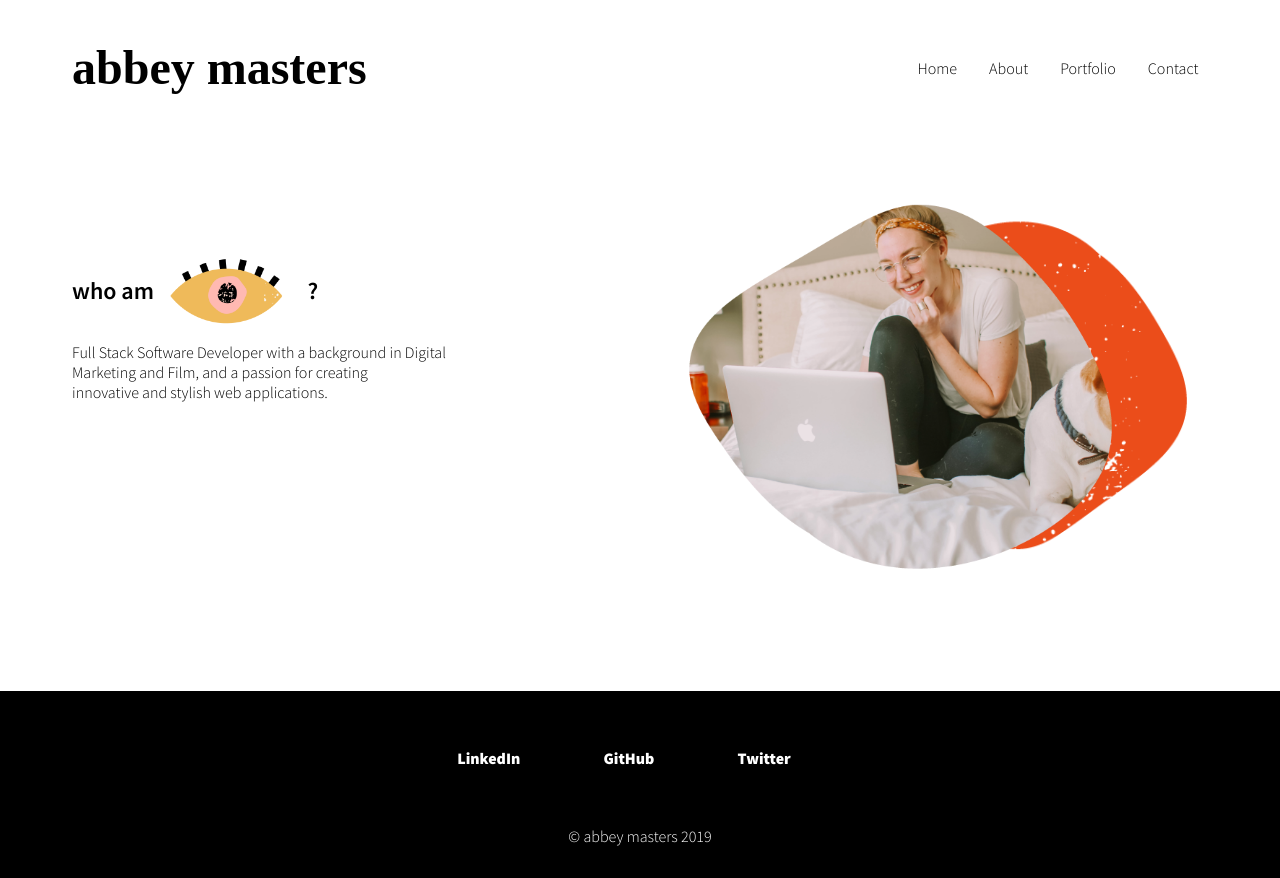
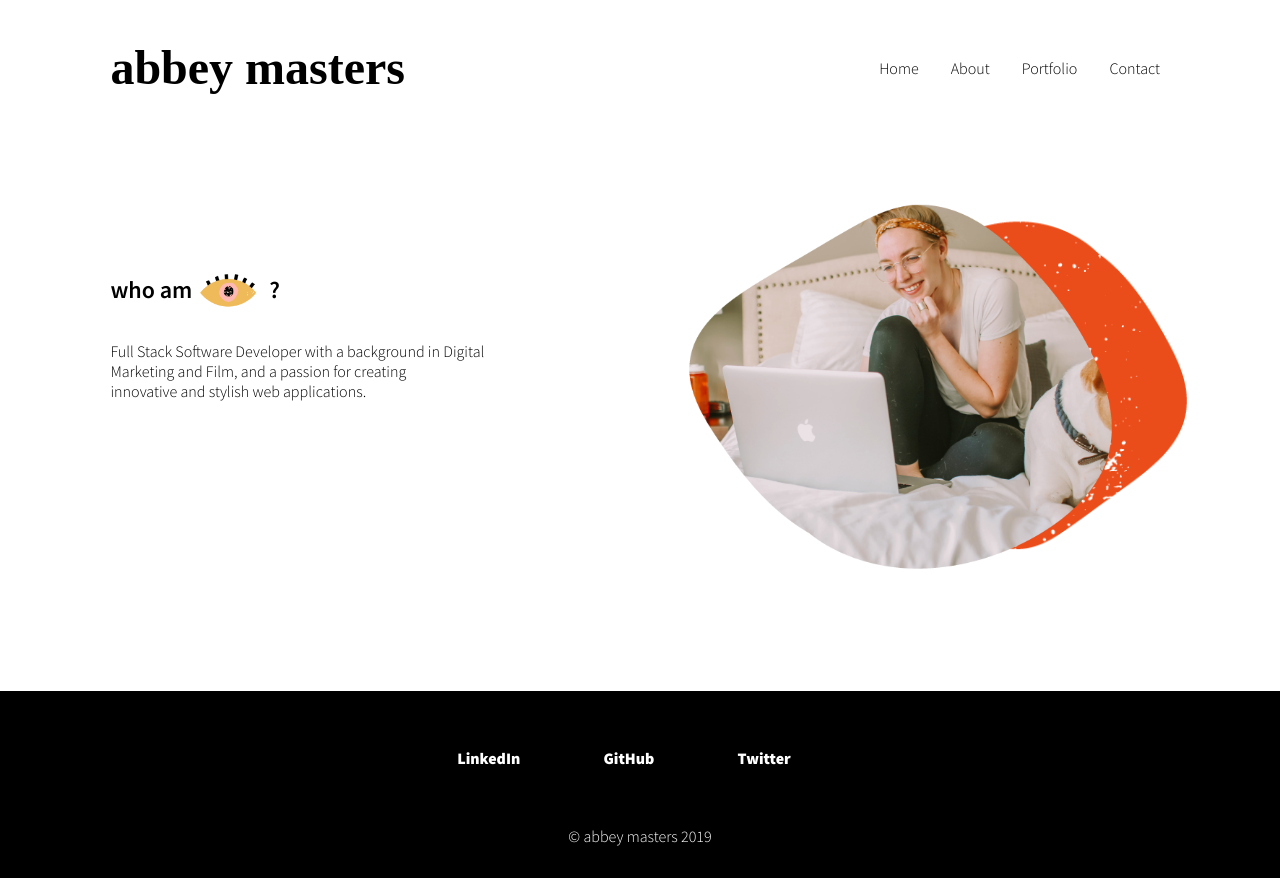
Before and after one commit to abbeymasters/portfolio, a React app: page / in a window 1280 px wide. Built offline with nearby package versions, Linux system fonts and the light colour scheme.

Commit message:
finished about me component

```diff
--- a/src/components/AboutMe.css
+++ b/src/components/AboutMe.css
@@ -23,13 +23,13 @@
 
 .paragraphSection {
   width: 30vw;
-  margin-left: 5%;
+  margin-left: 8%;
   margin-top: 5%;
 
    img {
     margin-bottom: 0;
-    width: 40%;
-    height: 40%;
+    width: 20%;
+    height: 20%;
    }
 }
 
--- a/src/components/Header.css
+++ b/src/components/Header.css
@@ -1,5 +1,4 @@
 .Header {
-
   display: flex;
   justify-content: space-between;
   align-items: center;
@@ -7,7 +6,7 @@
 
   nav {
     display: flex;
-    margin-right: 7%;
+    margin-right: 10%;
   }
 
   li {
@@ -18,7 +17,7 @@
   }
 
   h1 {
-    margin-left: 5%;
+    margin-left: 8%;
     font-family: Lora;
     font-size: 3em;
     line-break: auto;
```
Also changed, not shown: src/components/Footer.css (+3 -3 lines).
